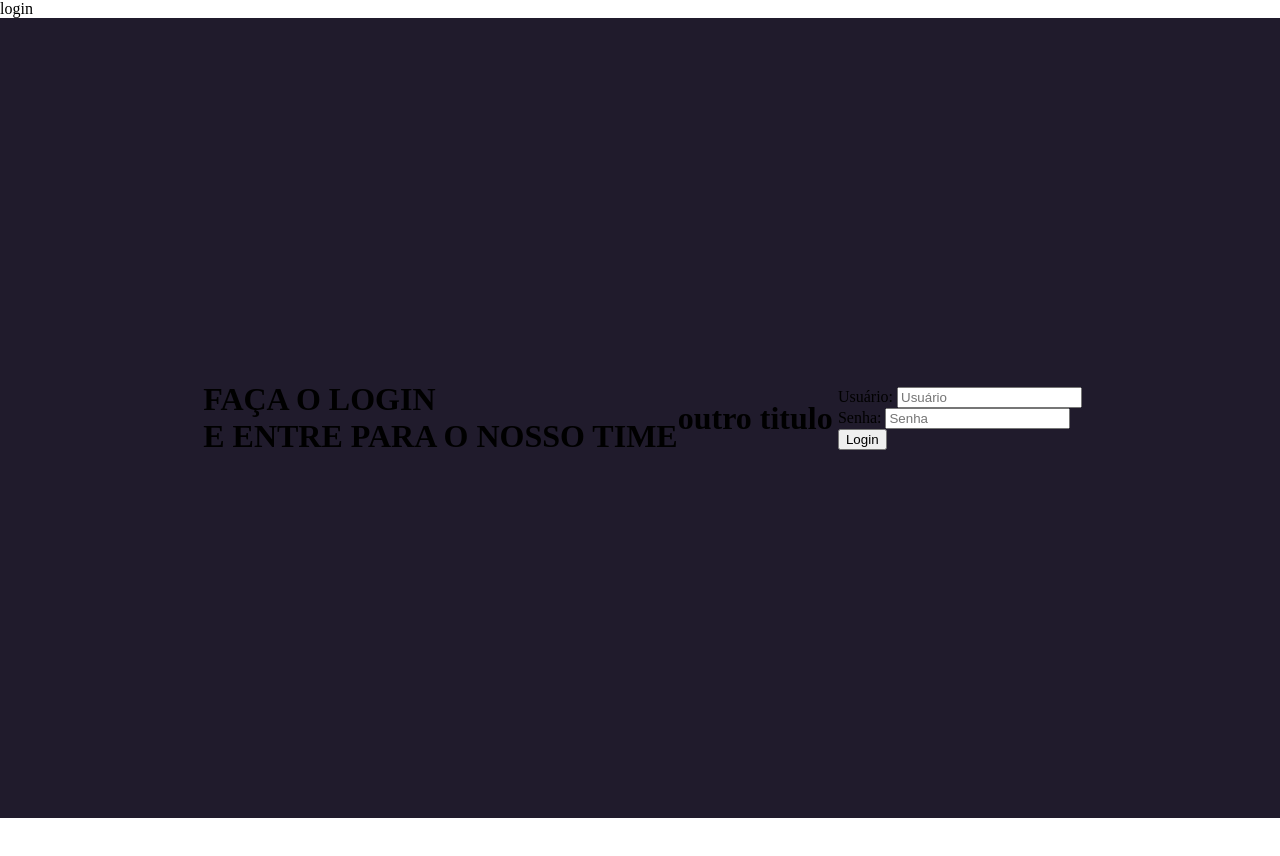
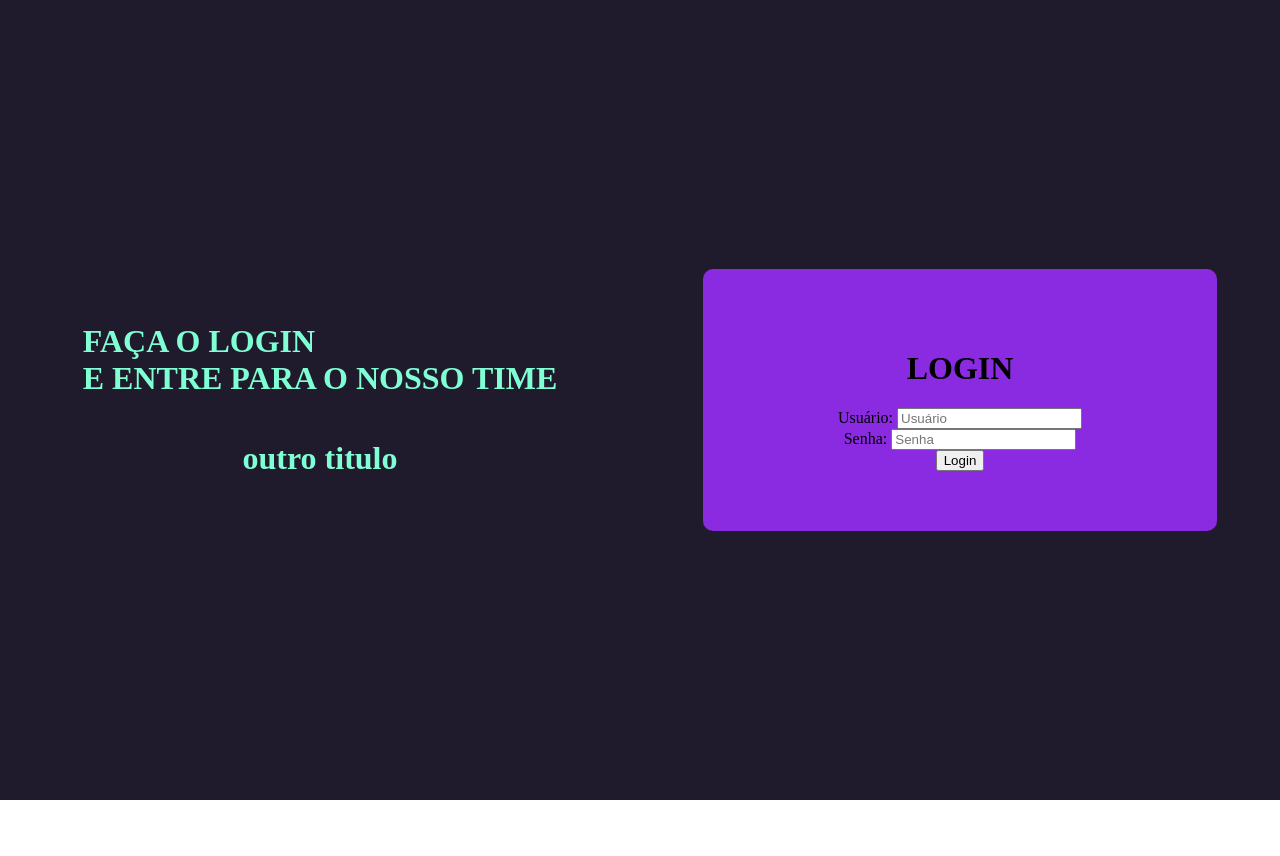
Before and after one commit to Fabiogabriell/Login, a plain HTML site: page index.html in a window 1280 px wide. Drawn offline with Linux system fonts and the light colour scheme.

Commit message:
css border

```diff
--- a/index.html
+++ b/index.html
@@ -1,30 +1,30 @@
 <!DOCTYPE html>
-<html lang="en">
+<html lang="pt-br">
 <head>
     <meta charset="UTF-8">
     <meta http-equiv="X-UA-Compatible" content="IE=edge">
     <meta name="viewport" content="width=device-width, initial-scale=1.0">
     <link rel="stylesheet" href="styles.css"
-    <title>login</title>
+
 </head>
 <body>
     <div class="main-login">
         <div class="left-login">
         <h1>FAÇA O LOGIN<br>E ENTRE PARA O NOSSO TIME</h1>
         <h1>outro titulo</h1>
-        </div>
+     </div>
         <div class="right-login">
-        <div class="card login">
+        <div class="card-login">
+        <h1>LOGIN</h1>
             <div class="textfield">
                 <label for="usuario">Usuário:</label>
                 <input type="text" name="Usuário" placeholder="Usuário">
-             </div>
+     </div>
              <div class="textfild">
                 <label for="Senha">Senha:</label>
              <input type="password" name="Senha"  placeholder="Senha">
              </div>
              <button class="btn-login">Login</button>
-
            </div>
           </div>
          </div>
--- a/styles.css
+++ b/styles.css
@@ -15,4 +15,29 @@ body{
     display: flex;
     justify-content: center;
     align-items: center;
+    flex-direction: column;
 }
+.left-login >h1{
+    color: aquamarine;
+}
+.right-login{
+    width: 50vw;
+    height: 100vw;
+    display: flex;
+    justify-content: center;
+    align-items: center;
+}
+.card-login{
+    width: 60%;
+    display: flex;
+    justify-content: center;
+    align-items: center;
+    flex-direction: column;
+    padding: 60px 65px;
+    background: blueviolet;
+    border-radius: 10px;
+
+
+
+
+}
```
